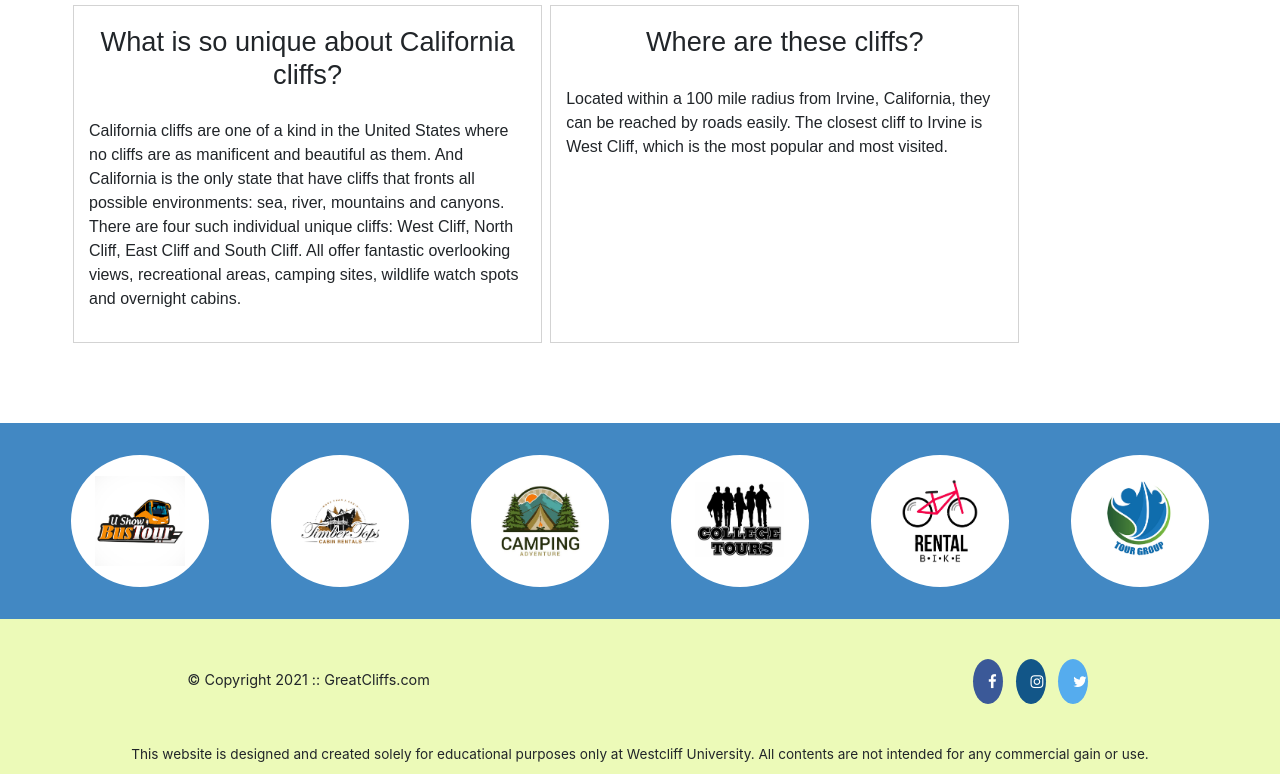
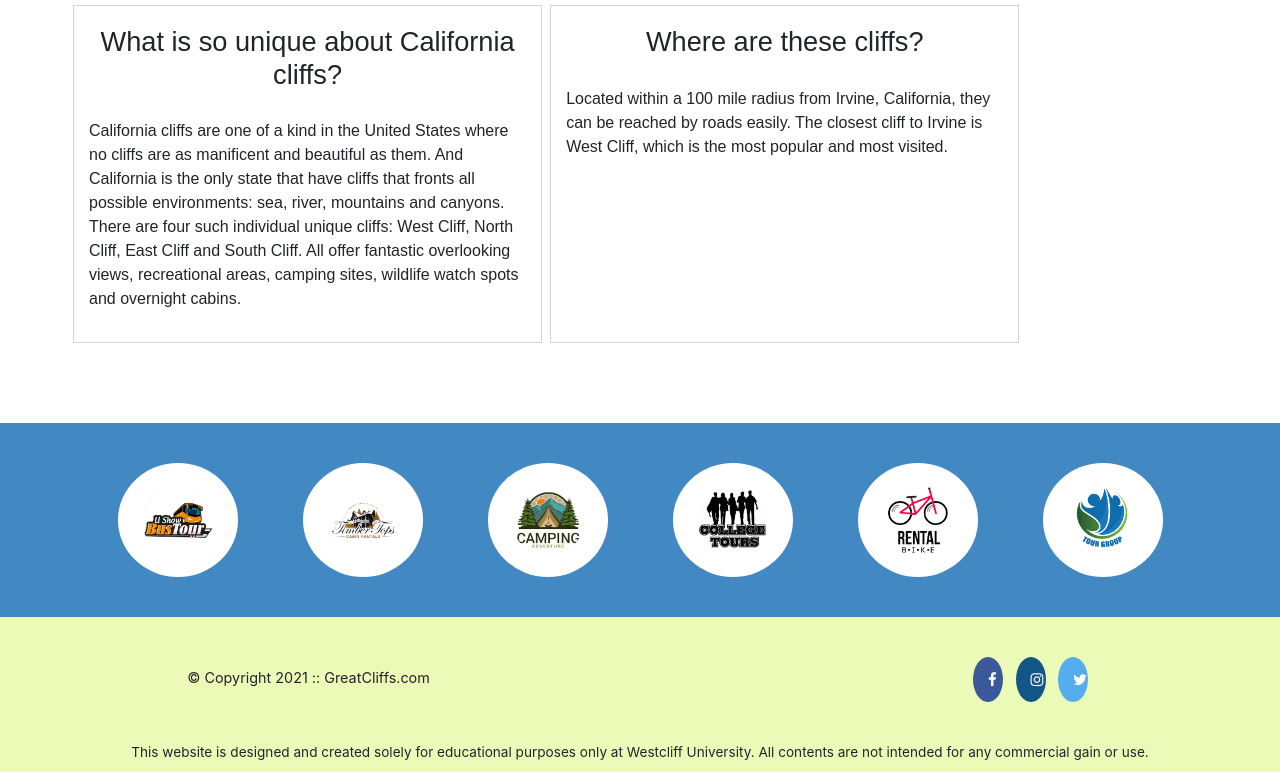
Before and after one commit to fantastic-y/m2-w2-d2-homework, a plain HTML site: page index.html in a window 1280 px wide. Shown: the part 551-1325 px from the top of the page. Drawn offline with nearby package versions, Linux system fonts and the light colour scheme.

Commit message:
update partner size

```diff
--- a/index.html
+++ b/index.html
@@ -80,32 +80,28 @@
     </main>
 
     <section>
-     <ul id="partners" class="row">
+      <div class="container">
+        <div id="partners" class="row">
           <div class="col-sm-6 col-md-4 col-lg-2">
-        <li class="partner">
-             <img src="images/partners/partner-bustour.png" alt="Partner Bus Tours">
-         </li></div>
+              <img class="partner" src="images/partners/partner-bustour.png" alt="Partner Bus Tours">
+          </div>
           <div class="col-sm-6 col-md-4 col-lg-2">
-         <li class="partner">
-             <img src="images/partners/partner-cabinrental.png" alt="Partner Cabin Rental">
-         </li></div>
+              <img class="partner" src="images/partners/partner-cabinrental.png" alt="Partner Cabin Rental">
+          </div>
           <div class="col-sm-6 col-md-4 col-lg-2">
-         <li class="partner">
-             <img src="images/partners/partner-campingadv.png" alt="Partner Camping Adventure">
-         </li></div>
+              <img class="partner" src="images/partners/partner-campingadv.png" alt="Partner Camping Adventure">
+          </div>
           <div class="col-sm-6 col-md-4 col-lg-2">
-         <li class="partner">
-             <img src="images/partners/partner-collegetours.png" alt="Partner College Tours">
-         </li></div>
+              <img class="partner" src="images/partners/partner-collegetours.png" alt="Partner College Tours">
+          </div>
           <div class="col-sm-6 col-md-4 col-lg-2">
-         <li class="partner">
-             <img src="images/partners/partner-rentalbike.png" alt="Partner Bike Rentals">
-         </li></div>
+              <img class="partner" src="images/partners/partner-rentalbike.png" alt="Partner Bike Rentals">
+          </div>
           <div class="col-sm-6 col-md-4 col-lg-2">
-         <li class="partner">
-             <img src="images/partners/partner-tourgroup.png" alt="Partner Tour Group">
-         </li></div>
-      </ul>
+              <img class="partner" src="images/partners/partner-tourgroup.png" alt="Partner Tour Group">
+          </div>
+        </div>
+      </div>
     </section>
 
     <footer>
--- a/styles.css
+++ b/styles.css
@@ -87,16 +87,17 @@ section {
     background-color: #4288C3;
 }
 section #partners {
-    width: 1200px;
     padding: 2em 0 2em 0;
     margin: 0 auto;
     text-align: center;
 }
 section #partners .partner {
     display: inline-block;
+    margin: 0.5em;
     padding: 1.3em 1.5em;
     background-color: #fff;
     border-radius: 50%;
+    width: 120px;
 }
 section #partners .partner img {
     width: 90px;
```
Lines whose indentation alone changed are shown as unchanged.
